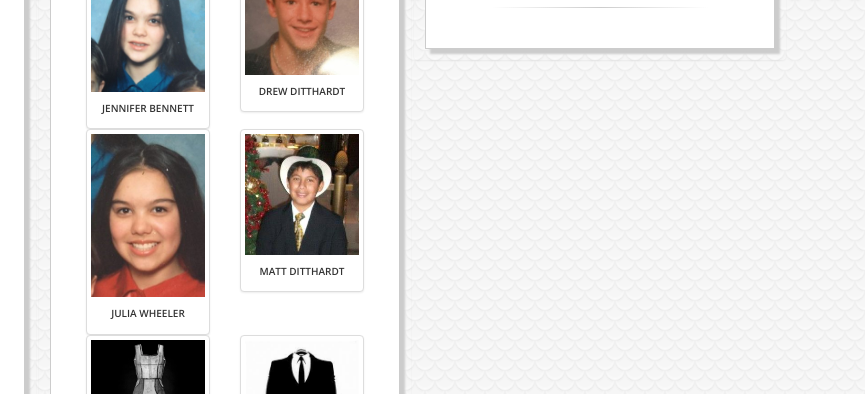
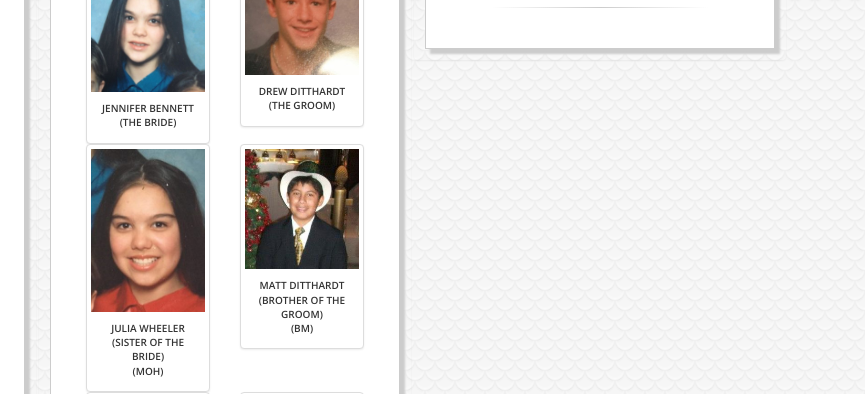
Before and after one commit to DorianGray/drewandjenbenwedding, a plain HTML site: page index.html in a window 1280 px wide. Shown: the part 691-1085 px from the top of the page, 415-1280 px from the left. Drawn offline with nearby package versions, Linux system fonts and the light colour scheme; some packages are replaced by stand-ins of ours; a web font is replaced by a local one.

Commit message:
added captions

```diff
--- a/index.html
+++ b/index.html
@@ -139,7 +139,8 @@
                 <div class="thumbnail">
                   <img src="img/people/Jennifer Bennett.jpg" alt="...">
                   <div class="caption">
-                    Jennifer Bennett
+                    Jennifer Bennett<br>
+                    (The Bride)
                   </div>
                 </div>
               </div>
@@ -147,7 +148,8 @@
                 <div class="thumbnail">
                   <img src="img/people/Drew Ditthardt.jpg" alt="...">
                   <div class="caption">
-                    Drew Ditthardt
+                    Drew Ditthardt<br>
+                    (The groom)
                   </div>
                 </div>
               </div>
@@ -157,7 +159,9 @@
                 <div class="thumbnail">
                   <img src="img/people/Julia Wheeler.jpg" alt="...">
                   <div class="caption">
-                    Julia Wheeler
+                    Julia Wheeler<br>
+                    (Sister of the bride)<br>
+                    (MOH)
                   </div>
                 </div>
               </div>
@@ -165,7 +169,9 @@
                 <div class="thumbnail">
                   <img src="img/people/Matthew Ditthardt.jpg" alt="...">
                   <div class="caption">
-                    Matt Ditthardt
+                    Matt Ditthardt<br>
+                    (Brother of the groom)<br>
+                    (BM)
                   </div>
                 </div>
               </div>
```
